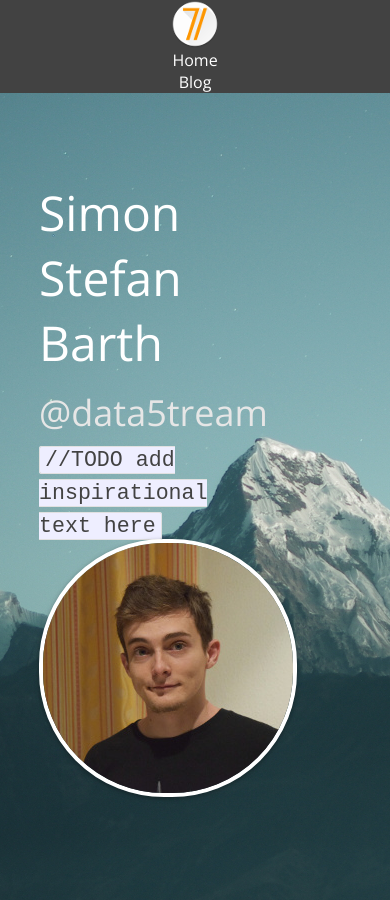
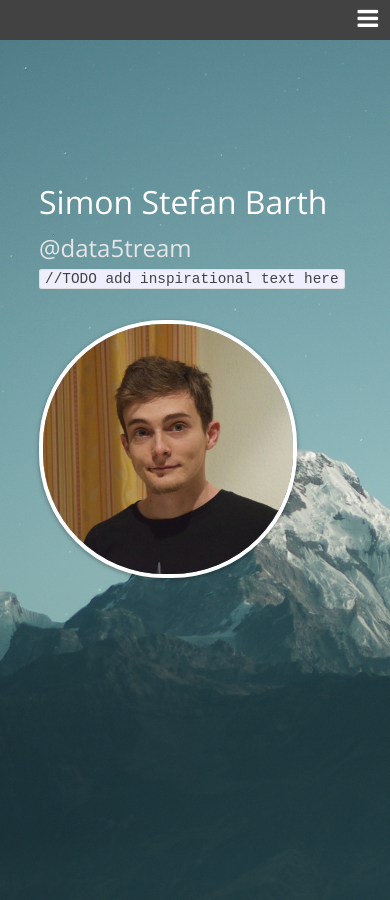
Before and after one commit to Data5tream/data5tream.github.io, a Jekyll site: the page built from index.html, in a window 390 px wide and 900 px high. Built offline with Jekyll 4.4.1, drawn with Linux system fonts in a browser that asks for light colours.

Commit message:
Mobile nav

```diff
--- a/_includes/navbar.html
+++ b/_includes/navbar.html
@@ -4,4 +4,7 @@
     <li><a href={{ "/" | absolute_url }}>Home</a></li>
     <li><a href={{ "/blog.html" | absolute_url }}>Blog</a></li>
   </ul>
+  <span id="navtoggle">
+    <i class="fa fa-bars"></i>
+  </span>
 </nav>
--- a/_sass/_base.scss
+++ b/_sass/_base.scss
@@ -144,23 +144,41 @@ footer {
     }
   }
 }
+#navtoggle {
+  display: none;
+  position: absolute;
+  top: 0;
+  right: 0;
+  font-size: 1.5em;
+  line-height: 1.5em;
+  margin-right: 0.5em;
+  cursor:pointer;
+  color: $white;
+}
 @media only screen and (max-width: 768px) {
   .navbar {
     ul {
-      display: block;
+      display: none;
       width: 100%;
       padding: 0;
       margin-left: 0;
+
+      li:first-child {
+        display: none;
+      }
     }
     li {
       margin-left: 0;
     }
   }
-  #hiddennav {
+  #navbar-child {
     display: none !important;
   }
   .home-navbar {
     display: none !important;
+  }
+  #navtoggle {
+    display: block;
   }
 }
 
--- a/css/home.scss
+++ b/css/home.scss
@@ -47,6 +47,7 @@
     flex: auto;
     max-width: 250px;
     max-height: 250px;
+    margin-top: 2em;
     border: 4px $white solid;
     border-radius: 125px;
     box-shadow: 0 1.5px 4px rgba(0, 0, 0, 0.24), 0 1.5px 6px rgba(0, 0, 0, 0.12);
@@ -66,6 +67,12 @@
   small {
     font-size: 0.75em;
     color: darken($white, 10%);
+  }
+}
+@media only screen and (max-width : 768px) {
+  .pres {
+    max-width: 100%;
+    font-size: 1em;
   }
 }
 
--- a/index.html
+++ b/index.html
@@ -228,6 +228,7 @@ title: Portfolio
 
   {% include footer.html %}
 
+  <script src={{"js/base.js" | absoulte_url }}></script>
   <script src={{"js/index.js" | absoulte_url }}></script>
 
 </body>
```
Also changed, not shown: js/base.coffee (added, +10 -0 lines).
